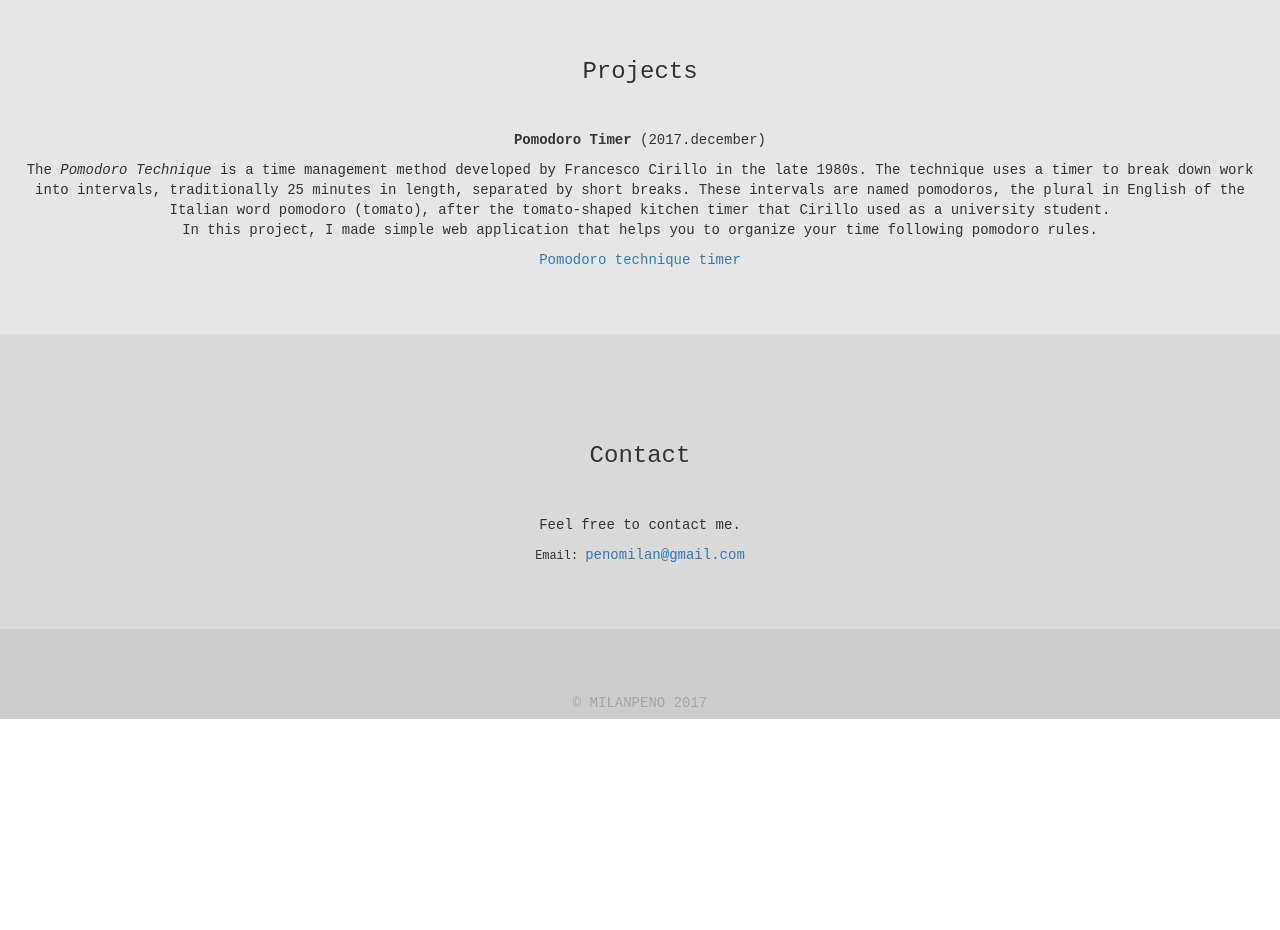
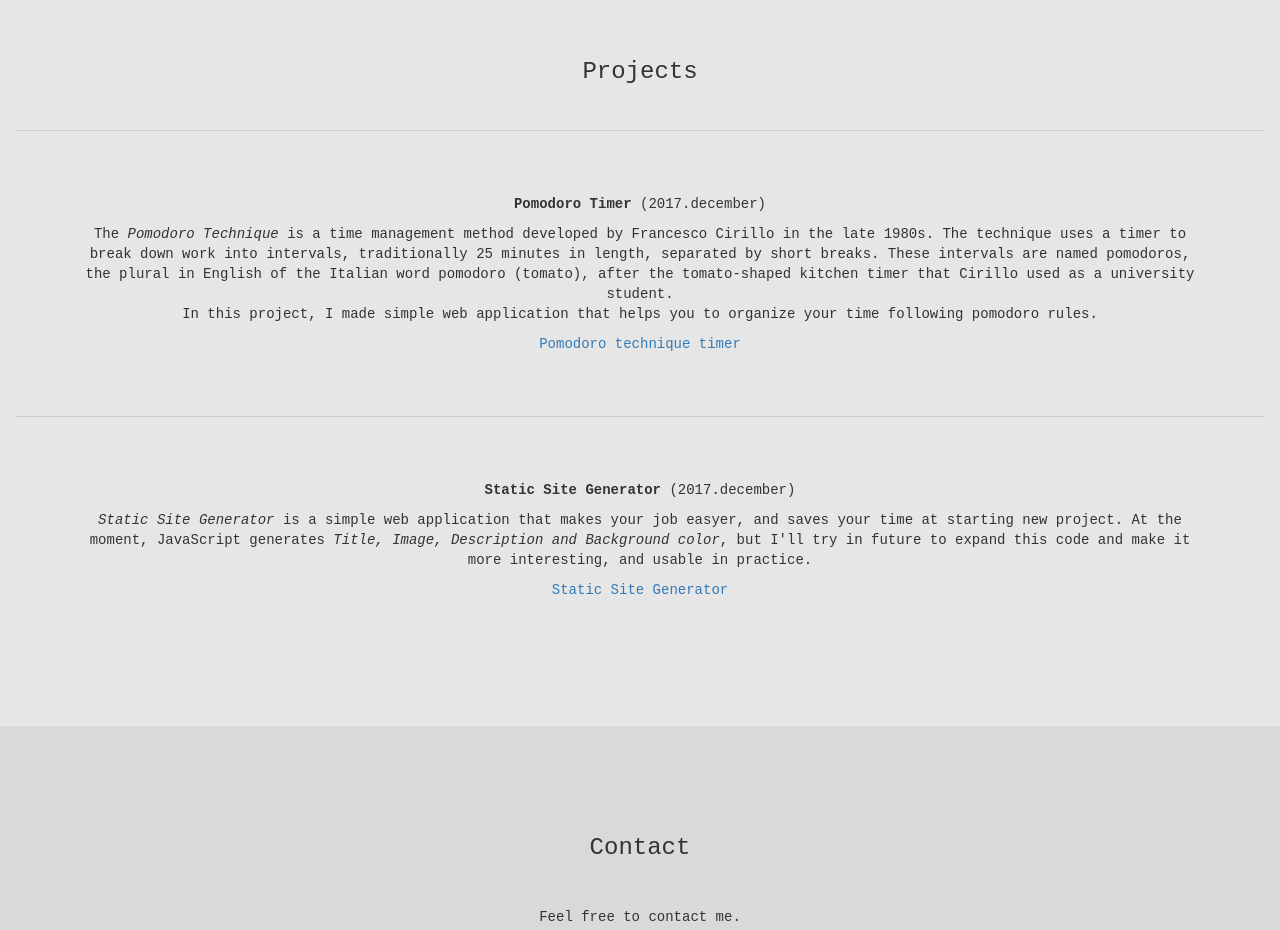
Before and after one commit to penomilan/penomilan, a plain HTML site: page index.html in a window 1280 px wide. Shown: the part 1360-2290 px from the top of the page. Before the commit the page ends 2079 px from the top, so only its background shows below. Drawn offline with nearby package versions, Linux system fonts and the light colour scheme.

Commit message:
added SSG project

```diff
--- a/css/penomilan.css
+++ b/css/penomilan.css
@@ -41,6 +41,13 @@ body {
         height: 90px;
         padding-top: 5%;
         background-color: #cccccc;
-        color: #a6a6a6
-;
+        color: #a6a6a6;
     }
+    #separator {
+        background-color: #cccccc;
+        height: 1px;
+        width: 100%;
+    }
+    #description {
+        padding: 5%;
+    }
--- a/index.html
+++ b/index.html
@@ -46,11 +46,18 @@
     </div>
     <div class="container-fluid text-center" id="projects">
         <h3 class="margin">Projects</h3>
+        <div id="separator"></div>
+        <div id="description">
         <p><strong>Pomodoro Timer </strong>(2017.december)</p>
+            <p>The <i>Pomodoro Technique</i> is a time management method developed by Francesco Cirillo in the late 1980s. The technique uses a timer to break down work into intervals, traditionally 25 minutes in length, separated by short breaks. These intervals are named pomodoros, the plural in English of the Italian word pomodoro (tomato), after the tomato-shaped kitchen timer that Cirillo used as a university student.<br>In this project, I made simple web application that helps you to organize your time following pomodoro rules.</p>
+        <a href="https://penomilan.github.io/pomodorist/" target="_blank">Pomodoro technique timer</a>
+        </div>
+        <div id="separator"></div>
         <div id="description">
-            <p>The <i>Pomodoro Technique</i> is a time management method developed by Francesco Cirillo in the late 1980s. The technique uses a timer to break down work into intervals, traditionally 25 minutes in length, separated by short breaks. These intervals are named pomodoros, the plural in English of the Italian word pomodoro (tomato), after the tomato-shaped kitchen timer that Cirillo used as a university student.<br>In this project, I made simple web application that helps you to organize your time following pomodoro rules.</p>
+        <p><strong>Static Site Generator </strong>(2017.december)</p>
+            <p><i>Static Site Generator</i> is a simple web application that makes your job easyer, and saves your time at starting new project. At the moment, JavaScript generates <i>Title, Image, Description and Background color</i>, but I'll try in future to expand this code and make it more interesting, and usable in practice.</p>
+        <a href="https://penomilan.github.io/Generator/" target="_blank">Static Site Generator</a>
         </div>
-        <a href="https://penomilan.github.io/pomodorist/" target="_blank">Pomodoro technique timer</a>
     </div>
 
     <div class="container-fluid text-center" id="contact">
```
